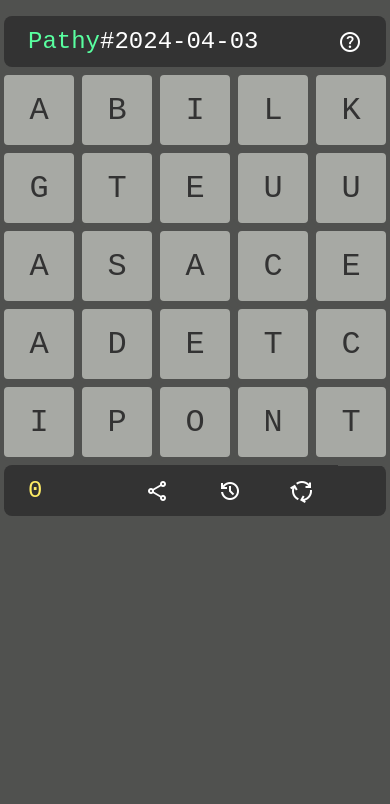
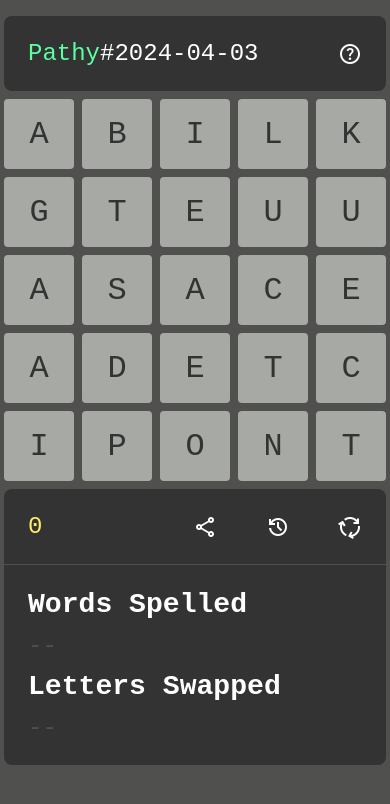
Before and after one commit to kflorence/paths, a website built with Parcel: page src/index.html in a window 390 px wide. Both pictures are taken after a click on the element "Score: click for more information". Built offline with nearby package versions, Linux system fonts and the light colour scheme.

Commit message:
Update drawer

```diff
--- a/src/components/game.js
+++ b/src/components/game.js
@@ -5,6 +5,7 @@ const $footer = document.getElementById('footer')
 const $id = document.getElementById('id')
 const $reset = document.getElementById('reset')
 const $score = document.getElementById('score')
+const $swaps = document.getElementById('swaps')
 const $words = document.getElementById('words')
 
 const location = window.location
@@ -13,7 +14,6 @@ const params = new URLSearchParams(location.search)
 export class Game {
   #eventListeners = new EventListeners({ context: this })
   #grid
-  #words = []
 
   constructor () {
     let id = params.get(Game.Params.id) ?? Game.defaultId()
@@ -29,7 +29,8 @@ export class Game {
     $id.textContent = id
 
     this.#eventListeners.add([
-      { type: 'click', element: $reset, handler: this.reset }
+      { type: 'click', element: $reset, handler: this.reset },
+      { type: Grid.Events.Update, handler: this.update }
     ])
 
     this.update()
@@ -41,60 +42,33 @@ export class Game {
   }
 
   update () {
-    // this.#grid.update(this.#state)
-    //
-    // const lastIndex = this.#path.length - 1
-    // if (this.#pointer < lastIndex) {
-    //   // Update the state of the cells in the DOM
-    //   this.#path.forEach((cells, rowIndex) => {
-    //     const lastColumnIndex = cells.length - 1
-    //     cells.forEach((cell, columnIndex) => {
-    //       const classNames = [Cell.ClassNames.Word]
-    //       if (columnIndex < lastColumnIndex) {
-    //         if (columnIndex === 0) {
-    //           if (rowIndex === 0) {
-    //             classNames.push(Cell.ClassNames.First)
-    //           }
-    //           classNames.push(Cell.ClassNames.WordStart)
-    //         }
-    //       } else {
-    //         if (rowIndex === lastRowIndex) {
-    //           classNames.push(Cell.ClassNames.Last)
-    //         }
-    //         classNames.push(Cell.ClassNames.WordEnd)
-    //       }
-    //
-    //       const nextCell = cells[columnIndex + 1] ?? this.#path[rowIndex + 1]?.[0]
-    //       if (nextCell) {
-    //         classNames.push(cell.getDirection(nextCell))
-    //       }
-    //
-    //       cell.removeClassNamesExcept(Cell.ClassNames.Cell, Cell.ClassNames.Selected)
-    //       cell.addClassNames(...classNames)
-    //       cell.setSelected([rowIndex, columnIndex].join(','))
-    //     })
-    //   })
-    //
-    //   this.#pointer = lastIndex
-    // }
-    //
-    // this.#updateScore()
-    //
-    // this.#state.set(Object.assign(this.#state.get(), { grid: this.#grid.getState() }))
+    this.#updateScore()
+    this.#updateSwaps()
+    this.#updateWords()
   }
 
   #updateScore () {
-    // Newest at top
-    $words.replaceChildren(...this.#words.map((word) => {
+    const words = this.#grid.getWords()
+    $words.classList.toggle('empty', words.length === 0)
+    $words.replaceChildren(...words.map((word) => {
       const $element = document.createElement('li')
       $element.textContent = word
       return $element
     }))
   }
 
-  #updateState (cells) {
-    // TODO: update state
+  #updateSwaps () {
+    const swaps = this.#grid.getSwaps()
+
+    $swaps.classList.toggle('empty', swaps.length === 0)
+    $swaps.replaceChildren(...swaps.map((swap) => {
+      const $element = document.createElement('li')
+      $element.textContent = swap.join(' → ')
+      return $element
+    }))
   }
+
+  #updateWords () {}
 
   static defaultId () {
     // The ID for the daily puzzle
--- a/src/components/grid.js
+++ b/src/components/grid.js
@@ -5,6 +5,7 @@ import { State } from './state'
 import { EventListeners } from './eventListeners'
 import { Dictionary } from './dictionary'
 import { Flags } from './flag'
+import { getClassName } from './util'
 
 const $grid = document.getElementById('grid')
 
@@ -53,12 +54,17 @@ export class Grid {
     ])
   }
 
-  find ($cell) {
-    return this.#cells[this.findIndex($cell)]
+  getSwaps () {
+    return this.#getState().swaps.map((indexes) => indexes.map((index) => {
+      const cell = this.#cells[index]
+      const content = this.#configuration[index].content
+      const coordinates = cell.getCoordinates().toString()
+      return `${content} (${coordinates})`
+    }))
   }
 
-  findIndex ($cell) {
-    return this.#cells.findIndex((cell) => cell.getElement() === $cell)
+  getWords () {
+    return this.#getState().words.map((indexes) => indexes.map((index) => this.#cells[index].getContent()).join(''))
   }
 
   reset () {
@@ -225,6 +231,8 @@ export class Grid {
     })
 
     this.#pointerIndex = lastPathIndex
+
+    document.dispatchEvent(new CustomEvent(Grid.Events.Update))
   }
 
   /**
@@ -304,8 +312,10 @@ export class Grid {
     }
   }
 
-  static ClassNames = Object.freeze({ Grid: 'grid' })
+  static Name = 'grid'
+  static ClassNames = Object.freeze({ Grid: Grid.Name })
   static DefaultWidth = 5
+  static Events = Object.freeze({ Update: getClassName(Grid.Name, 'update') })
   static LettersByWeight = Object.entries(lettersByWeight)
   static Widths = Object.freeze([5, 7, 9])
 
--- a/src/index.html
+++ b/src/index.html
@@ -42,7 +42,12 @@
           </ul>
         </div>
       </div>
-      <ul id="words"></ul>
+      <div class="drawer">
+        <h3>Words Spelled</h3>
+        <ul id="words"></ul>
+        <h3>Letters Swapped</h3>
+        <ul id="swaps"></ul>
+      </div>
     </footer>
   </div>
 </body>
--- a/src/styles.css
+++ b/src/styles.css
@@ -42,7 +42,7 @@ header .flex-left {
 footer {
   background-color: #333;
   border-radius: 8px;
-  flex-link: column;
+  flex-direction: column;
   margin-top: 4px;
 }
 
@@ -59,30 +59,51 @@ footer {
 #score {
   color: #FFED65;
   cursor: pointer;
-  padding: 0.5em 1em;
+  padding: 1em;
   user-select: none;
 }
 
 #title {
-  padding: 0.5em 0 0.5em 1em;
-}
-
-#words {
-  border-top: #50514F 1px solid;
-  color: #A7A9A4;
-  display: none;
-  list-style: decimal inside;
-  margin: 0;
-  padding: 0.5em 1em;
-}
-
-.expanded #words {
-  display: block;
+  padding: 1em 0 1em 1em;
 }
 
 .container {
   display: flex;
   width: 100%;
+}
+
+.drawer {
+  border-top: #50514F 1px solid;
+  display: none;
+  padding: 1em;
+}
+
+.drawer h3 {
+  margin: 0;
+}
+
+.drawer ul {
+  color: #d2d3cd;
+  list-style: decimal inside;
+  margin: 0;
+  padding: 0.5em 0;
+}
+
+.drawer ul.empty {
+  list-style: none;
+}
+
+.drawer ul.empty:after {
+  color: #50514F;
+  content: '--'
+}
+
+.drawer ul:last-child {
+  padding-bottom: 0;
+}
+
+.expanded .drawer {
+  display: block;
 }
 
 .flex-center,
@@ -270,7 +291,7 @@ footer {
   align-items: center;
   cursor: pointer;
   display: flex;
-  padding: 0.5em 1em;
+  padding: 1em;
 }
 
 .menu a {
```
